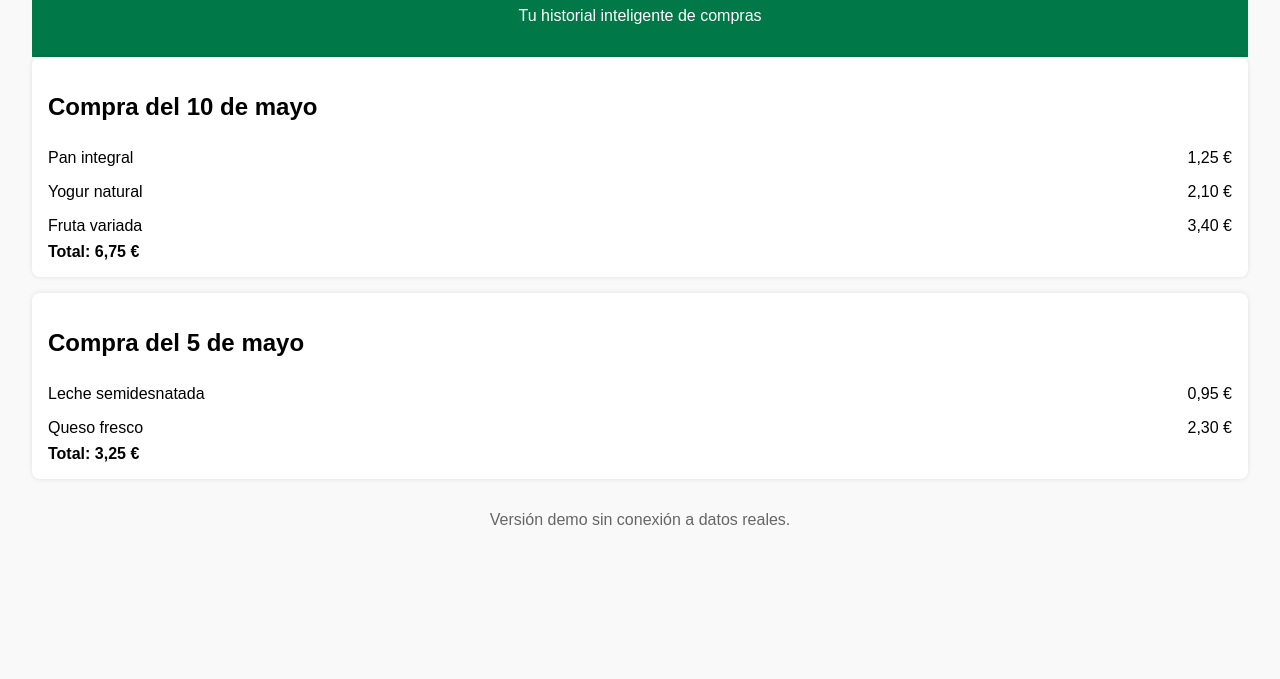
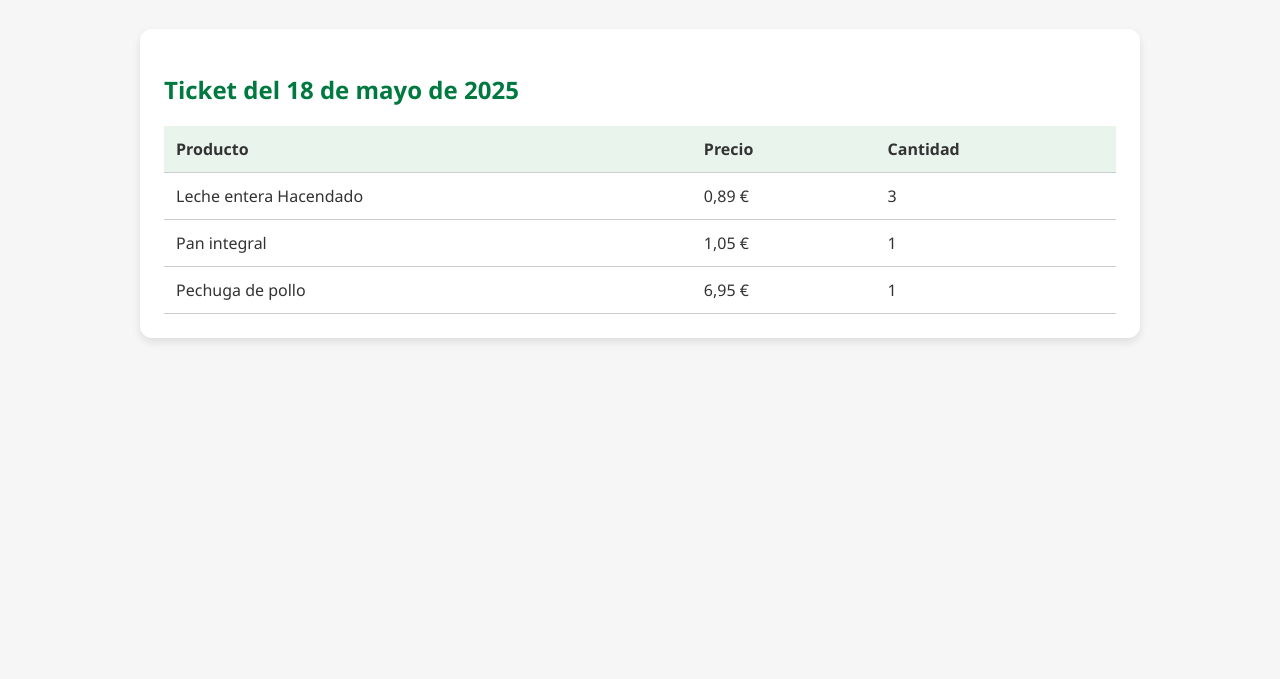
Before and after one commit to jmateosbenitez/marketvin-demo, a plain HTML site: page index.html in a window 1280 px wide. Shown: the part 121-800 px from the top of the page. Drawn offline with Linux system fonts and the light colour scheme.

Commit message:
Update index.html

```diff
--- a/index.html
+++ b/index.html
@@ -1,40 +1,126 @@
-
 <!DOCTYPE html>
 <html lang="es">
 <head>
-    <meta charset="UTF-8">
-    <title>Marketvin – Historial de compras</title>
-    <meta name="viewport" content="width=device-width, initial-scale=1.0">
-    <style>
-        body { font-family: Arial, sans-serif; background: #f9f9f9; margin: 0; padding: 2em; }
-        header { background: #007848; color: white; padding: 1em; text-align: center; }
-        .ticket { background: white; padding: 1em; margin-bottom: 1em; border-radius: 8px; box-shadow: 0 0 5px rgba(0,0,0,0.1); }
-        .producto { display: flex; justify-content: space-between; padding: 0.5em 0; }
-        .footer { margin-top: 2em; text-align: center; color: #666; }
-    </style>
+  <meta charset="UTF-8" />
+  <meta name="viewport" content="width=device-width, initial-scale=1.0" />
+  <title>Historial de Compras</title>
+  <style>
+    body {
+      font-family: 'Segoe UI', sans-serif;
+      margin: 0;
+      padding: 0;
+      background-color: #f6f6f6;
+      color: #333;
+    }
+
+    header {
+      background-color: #007940;
+      color: white;
+      padding: 1rem;
+      text-align: center;
+    }
+
+    .container {
+      max-width: 1000px;
+      margin: auto;
+      padding: 2rem;
+    }
+
+    .card {
+      background: white;
+      border-radius: 12px;
+      box-shadow: 0 4px 8px rgba(0,0,0,0.1);
+      padding: 1.5rem;
+      margin-bottom: 1.5rem;
+    }
+
+    h2 {
+      color: #007940;
+    }
+
+    table {
+      width: 100%;
+      border-collapse: collapse;
+      margin-top: 1rem;
+    }
+
+    th, td {
+      border-bottom: 1px solid #ccc;
+      padding: 0.75rem;
+      text-align: left;
+    }
+
+    th {
+      background-color: #e9f5ec;
+    }
+
+    @media (max-width: 768px) {
+      .container {
+        padding: 1rem;
+      }
+
+      table, thead, tbody, th, td, tr {
+        display: block;
+      }
+
+      th {
+        position: absolute;
+        left: -9999px;
+      }
+
+      td {
+        position: relative;
+        padding-left: 50%;
+      }
+
+      td::before {
+        position: absolute;
+        left: 1rem;
+        font-weight: bold;
+        white-space: nowrap;
+      }
+
+      td:nth-child(1)::before { content: "Producto"; }
+      td:nth-child(2)::before { content: "Precio"; }
+      td:nth-child(3)::before { content: "Cantidad"; }
+    }
+  </style>
 </head>
 <body>
-    <header>
-        <h1>Marketvin</h1>
-        <p>Tu historial inteligente de compras</p>
-    </header>
-    <section>
-        <div class="ticket">
-            <h2>Compra del 10 de mayo</h2>
-            <div class="producto"><span>Pan integral</span><span>1,25 €</span></div>
-            <div class="producto"><span>Yogur natural</span><span>2,10 €</span></div>
-            <div class="producto"><span>Fruta variada</span><span>3,40 €</span></div>
-            <strong>Total: 6,75 €</strong>
-        </div>
-        <div class="ticket">
-            <h2>Compra del 5 de mayo</h2>
-            <div class="producto"><span>Leche semidesnatada</span><span>0,95 €</span></div>
-            <div class="producto"><span>Queso fresco</span><span>2,30 €</span></div>
-            <strong>Total: 3,25 €</strong>
-        </div>
-    </section>
-    <div class="footer">
-        Versión demo sin conexión a datos reales.
+  <header>
+    <h1>Historial de Compras</h1>
+  </header>
+
+  <div class="container">
+    <div class="card">
+      <h2>Ticket del 18 de mayo de 2025</h2>
+      <table>
+        <thead>
+          <tr>
+            <th>Producto</th>
+            <th>Precio</th>
+            <th>Cantidad</th>
+          </tr>
+        </thead>
+        <tbody>
+          <tr>
+            <td>Leche entera Hacendado</td>
+            <td>0,89 €</td>
+            <td>3</td>
+          </tr>
+          <tr>
+            <td>Pan integral</td>
+            <td>1,05 €</td>
+            <td>1</td>
+          </tr>
+          <tr>
+            <td>Pechuga de pollo</td>
+            <td>6,95 €</td>
+            <td>1</td>
+          </tr>
+        </tbody>
+      </table>
     </div>
+  </div>
 </body>
 </html>
```
